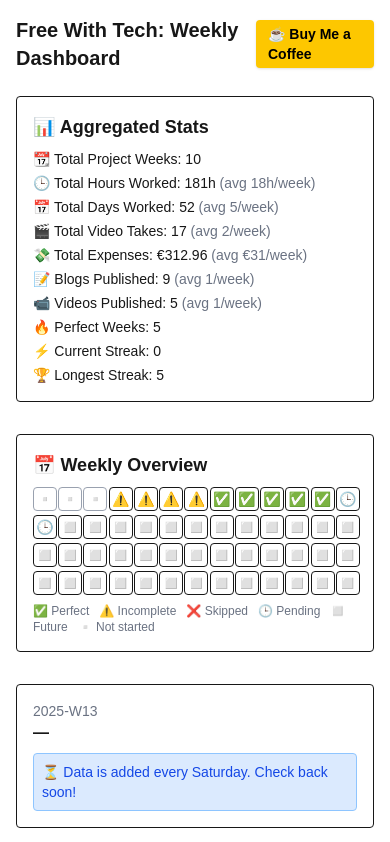
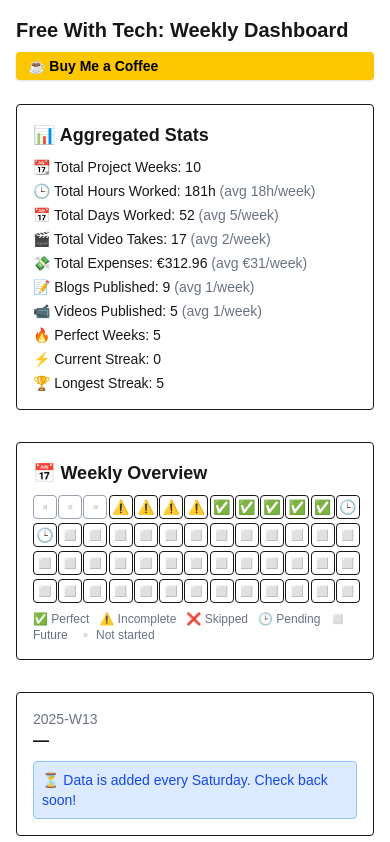
Before and after one commit to sampittko/creator-dashboard, a Next.js app: page / in a window 390 px wide. Shown: the top 842 px of the page. Built offline with nearby package versions, Linux system fonts and the light colour scheme.

Commit message:
style: support me cta

```diff
--- a/app/page.tsx
+++ b/app/page.tsx
@@ -15,13 +15,13 @@ export default function DashboardPage() {
 
   return (
     <main className="p-4">
-      <div className="flex justify-between items-center mb-6">
+      <div className="flex flex-col sm:flex-row sm:justify-between sm:items-center gap-2 mb-6">
         <h1 className="text-xl font-bold">Free With Tech: Weekly Dashboard</h1>
         <a
-          href="https://www.buymeacoffee.com/sampittko"
+          href="https://www.buymeacoffee.com/yourname"
           target="_blank"
           rel="noopener noreferrer"
-          className="text-sm bg-yellow-400 hover:bg-yellow-300 text-black font-semibold py-1 px-3 rounded shadow"
+          className="text-sm bg-yellow-400 hover:bg-yellow-300 text-black font-semibold py-1 px-3 rounded shadow whitespace-nowrap"
         >
           ☕ Buy Me a Coffee
         </a>
```
